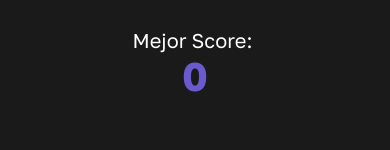
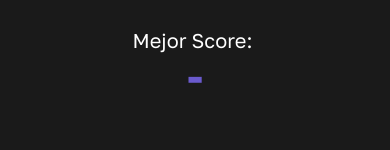
Before and after one commit to santio89/memo-game-react-native, a React Native app: screen / in a window 390 px wide. Shown: the part 393-543 px from the top of the page. Built offline with nearby package versions, Linux system fonts and the light colour scheme.

Commit message:
small fix

```diff
--- a/components/Game.js
+++ b/components/Game.js
@@ -17,7 +17,7 @@ const Game = () => {
     const [disabled, setDisabled] = useState(false)
     const [winner, setWinner] = useState(false)
     const [startState, setStartState] = useState(false)
-    const [bestScore, setBestScore] = useState(0);
+    const [bestScore, setBestScore] = useState("-");
     const windowWidth = Dimensions.get('window').width;
 
 
@@ -109,7 +109,7 @@ const Game = () => {
         const everyMatch = cards.length > 0 && cards.every(card => card.matched === true)
         if (everyMatch) {
             setTimeout(() => {
-                bestScore === 0 ? setBestScore(turns) : (turns < bestScore && setBestScore(turns))
+                bestScore === "-" ? setBestScore(turns) : (turns < bestScore && setBestScore(turns))
                 setWinner(true)
             }, 1000)
         }
@@ -255,7 +255,8 @@ const styles = StyleSheet.create({
     },
     winnerText: {
         display: 'flex',
-        margin: 20,
+        marginTop: 20,
+        marginBottom: 20,
     },
     winnerButtons: {
         flexDirection: 'row',
```
